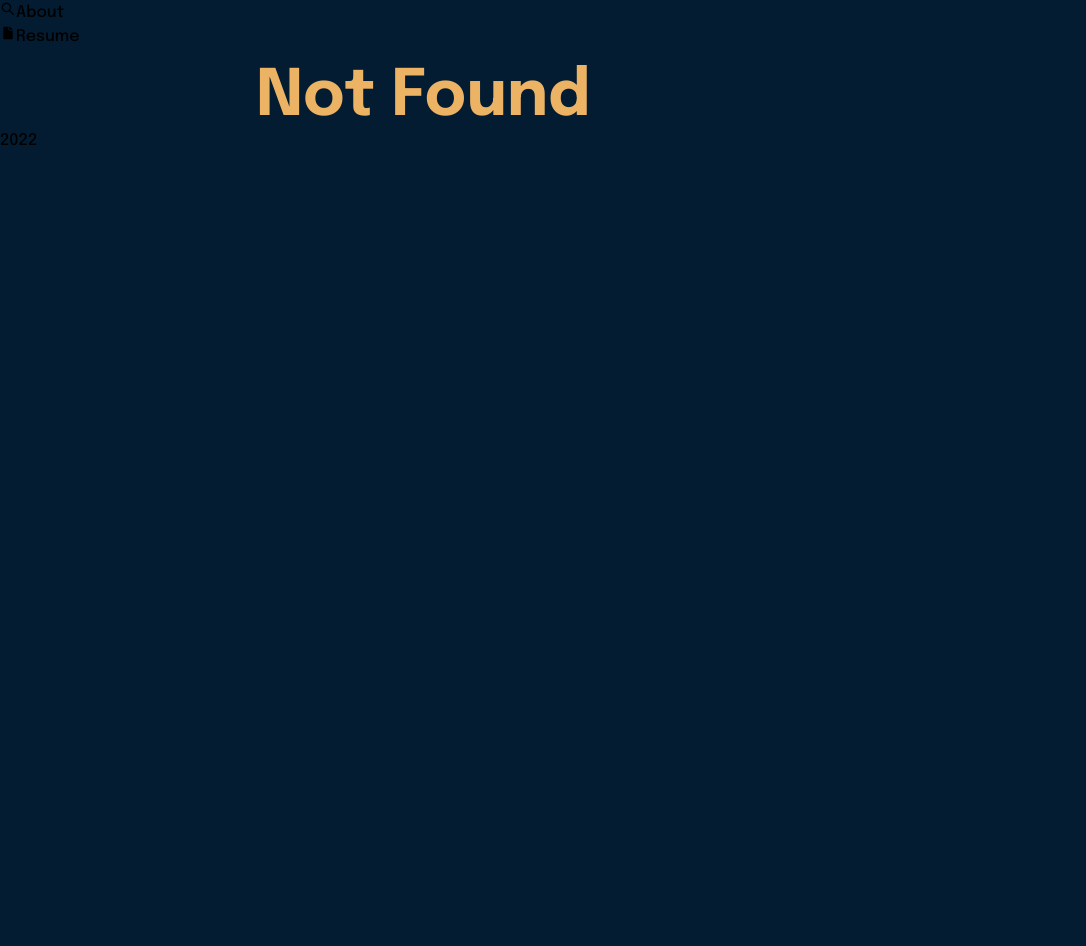
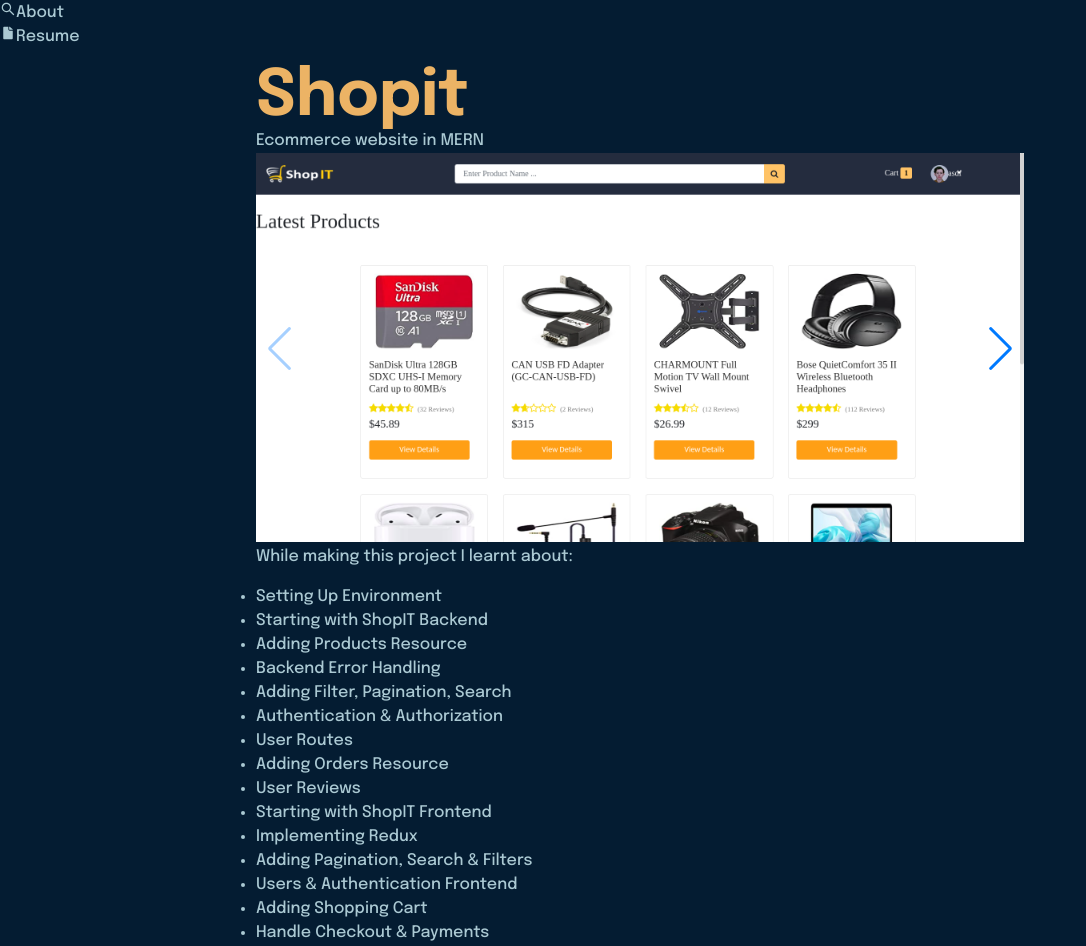
Before and after one commit to rosharp/portfolio, a React (Create React App) app: page /shopit in a window 1280 px wide. Before the commit this address had no page. Shown: the part 111-1057 px from the top of the page, without its empty margins (0-1086 px from the left). Before the commit the page ends 800 px from the top, so only its background shows below. Built offline with nearby package versions, Linux system fonts and the light colour scheme.

Commit message:
Sliders with images

```diff
--- a/package.json
+++ b/package.json
@@ -13,6 +13,8 @@
     "react-router-hash-link": "^2.4.3",
     "react-scripts": "5.0.1",
     "react-scroll": "^1.8.7",
+    "react-slick": "^0.29.0",
+    "swiper": "^8.3.2",
     "web-vitals": "^2.1.4"
   },
   "scripts": {
--- a/public/index.html
+++ b/public/index.html
@@ -24,6 +24,9 @@
       work correctly both with client-side routing and a non-root public URL.
       Learn how to configure a non-root public URL by running `npm run build`.
     -->
+    <link rel="stylesheet" type="text/css" charset="UTF-8" href="https://cdnjs.cloudflare.com/ajax/libs/slick-carousel/1.6.0/slick.min.css" />
+    <link rel="stylesheet" type="text/css" href="https://cdnjs.cloudflare.com/ajax/libs/slick-carousel/1.6.0/slick-theme.min.css" />
+
     <title>React App</title>
   </head>
   <body>
--- a/src/App.jsx
+++ b/src/App.jsx
@@ -1,8 +1,12 @@
-import { BrowserRouter as Router, Routes, Route, Link } from "react-router-dom";
+import { BrowserRouter as Router, Route, Routes } from "react-router-dom";
 import Home from "./components/Home";
+import { Layout } from "./components/Layout";
+import NotFound from "./components/NotFound";
 import Resume from "./components/Resume";
-import NotFound from "./components/NotFound";
-import { Layout } from "./components/Layout";
+import Shopit from "./components/Shopit";
+import Intro from "./components/Intro";
+import Rating from "./components/Rating";
+import Space from "./components/Space";
 
 function App() {
   return (
@@ -12,6 +16,10 @@ function App() {
             <Route path="/" element={<Layout />}>
               <Route index element={<Home />} />
               <Route path="resume" element={<Resume />} />
+              <Route path="shopit" element={<Shopit />} />
+              <Route path="intro" element={<Intro />} />
+              <Route path="space" element={<Space />} />
+              <Route path="rating" element={<Rating />} />
               <Route path="*" element={<NotFound />} />
             </Route>
         </Routes>
--- /dev/null
+++ b/src/components/Intro.jsx
@@ -0,0 +1,38 @@
+import React from "react";
+// Import Swiper React components
+import { Swiper, SwiperSlide } from "swiper/react";
+
+// Import Swiper styles
+import "swiper/css";
+import "swiper/css/navigation";
+
+// import required modules
+import { Navigation } from "swiper";
+
+import IntroMobile from "../images/intro section/intro-mobile.png";
+import IntroMobileNav from "../images/intro section/intro-mobile-nav.png";
+import IntroNavToggled from "../images/intro section/intro-nav-toggled.png";
+
+const Images = [
+  IntroNavToggled,
+  IntroMobile,
+  IntroMobileNav,
+];
+
+export default function App() {
+  return (
+    <>
+      <h1>Intro</h1>
+      <p>Intro Section with Dropdown Navigation</p>
+      <Swiper navigation={true} modules={[Navigation]} className="mySwiper">
+        {
+          Images.map((item, index) => {
+            return (
+              <SwiperSlide index={index}><img src={item} alt="project" /></SwiperSlide>
+            )
+          })
+        }
+      </Swiper>
+    </>
+  );
+}
--- /dev/null
+++ b/src/components/Rating.jsx
@@ -0,0 +1,36 @@
+import React from "react";
+// Import Swiper React components
+import { Swiper, SwiperSlide } from "swiper/react";
+
+// Import Swiper styles
+import "swiper/css";
+import "swiper/css/navigation";
+
+// import required modules
+import { Navigation } from "swiper";
+
+import RatingMain from "../images/interactive rating component/interactive-rating-component-rating.png";
+import RatingThankYou from "../images/interactive rating component/interactive-rating-component-thank-you.png";
+
+const Images = [
+  RatingMain,
+  RatingThankYou,
+];
+
+export default function App() {
+  return (
+    <>
+      <h1>Rating</h1>
+      <p>Interactive Rating Component</p>
+      <Swiper navigation={true} modules={[Navigation]} className="mySwiper">
+        {
+          Images.map((item, index) => {
+            return (
+              <SwiperSlide index={index}><img src={item} alt="project" /></SwiperSlide>
+            )
+          })
+        }
+      </Swiper>
+    </>
+  );
+}
--- /dev/null
+++ b/src/components/Shopit.jsx
@@ -0,0 +1,76 @@
+import React from "react";
+// Import Swiper React components
+import { Swiper, SwiperSlide } from "swiper/react";
+
+// Import Swiper styles
+import "swiper/css";
+import "swiper/css/navigation";
+
+// import required modules
+import { Navigation } from "swiper";
+
+import ShopitMain from "../images/shopIT/shopit-main.png";
+import ShopitProduct from "../images/shopIT/shopit-product.png";
+import ShopitSearch from "../images/shopIT/shopit-search.png";
+import ShopitCart from "../images/shopIT/shopit-cart.png";
+import ShopitCheckout from "../images/shopIT/shopit-checkout.png";
+import ShopitConfirmOrder from "../images/shopIT/shopit-confirm-order.png";
+import ShopitPayment from "../images/shopIT/shopit-payment.png";
+import ShopitShippingInfo from "../images/shopIT/shopit-shipping-info.png";
+import ShopitSuccess from "../images/shopIT/shopit-success.png";
+import ShopitOrders from "../images/shopIT/shopit-orders.png";
+import ShopitOrderInfo from "../images/shopIT/shopit-order-info.png";
+
+const Images = [
+  ShopitMain,
+  ShopitProduct,
+  ShopitSearch,
+  ShopitCart,
+  ShopitCheckout,
+  ShopitConfirmOrder,
+  ShopitPayment,
+  ShopitShippingInfo,
+  ShopitSuccess,
+  ShopitOrders,
+  ShopitOrderInfo,
+];
+
+export default function App() {
+  return (
+    <>
+      <h1>Shopit</h1>
+      <p>Ecommerce website in MERN</p>
+      <Swiper navigation={true} modules={[Navigation]} className="mySwiper">
+        {
+          Images.map((item, index) => {
+            return (
+              <SwiperSlide index={index}><img src={item} alt="project" /></SwiperSlide>
+            )
+          })
+        }
+      </Swiper>
+      <p>While making this project I learnt about:</p>
+      <ul>
+        <li>Setting Up Environment</li>
+        <li>Starting with ShopIT Backend</li>
+        <li>Adding Products Resource</li>
+        <li>Backend Error Handling</li>
+        <li>Adding Filter, Pagination, Search</li>
+        <li>Authentication & Authorization</li>
+        <li>User Routes</li>
+        <li>Adding Orders Resource</li>
+        <li>User Reviews</li>
+        <li>Starting with ShopIT Frontend</li>
+        <li>Implementing Redux</li>
+        <li>Adding Pagination, Search & Filters</li>
+        <li>Users & Authentication Frontend</li>
+        <li>Adding Shopping Cart</li>
+        <li>Handle Checkout & Payments</li>
+        <li>User Orders & Reviews</li>
+        <li>Admin Routes</li>
+        <li>Deployment</li>
+        <li>Your Task / Assignment</li>
+      </ul>
+    </>
+  );
+}
--- /dev/null
+++ b/src/components/Space.jsx
@@ -0,0 +1,50 @@
+import React from "react";
+// Import Swiper React components
+import { Swiper, SwiperSlide } from "swiper/react";
+
+// Import Swiper styles
+import "swiper/css";
+import "swiper/css/navigation";
+
+// import required modules
+import { Navigation } from "swiper";
+
+import SpaceMain from "../images/space/Space.png";
+import SpaceMainMobile from "../images/space/Space-mobile.png";
+import SpaceMainMainMobileToggled from "../images/space/Space-mobile-toggled.png";
+import Mars from "../images/space/Mars.png";
+import MoonMobile from "../images/space/Moon-mobile.png";
+import SpaceCrew from "../images/space/Crew.png";
+import SpaceCrewMobile from "../images/space/Crew-mobile.png";
+import SpaceTechnology from "../images/space/Technology.png";
+import SpaceTechnologyMobile from "../images/space/Technology-mobile.png";
+
+const Images = [
+  SpaceMain,
+  SpaceMainMobile,
+  SpaceMainMainMobileToggled,
+  Mars,
+  MoonMobile,
+  SpaceCrew,
+  SpaceCrewMobile,
+  SpaceTechnology,
+  SpaceTechnologyMobile,
+];
+
+export default function App() {
+  return (
+    <>
+      <h1>Space</h1>
+      <p>Fully Responsive Space Tourism Website</p>
+      <Swiper navigation={true} modules={[Navigation]} className="mySwiper">
+        {
+          Images.map((item, index) => {
+            return (
+              <SwiperSlide index={index}><img src={item} alt="project" /></SwiperSlide>
+            )
+          })
+        }
+      </Swiper>
+    </>
+  );
+}
--- a/src/components/Web.jsx
+++ b/src/components/Web.jsx
@@ -1,4 +1,5 @@
 import React from "react";
+import { Link } from "react-router-dom";
 import SpaceRound from "../images/space/Moon-mobile-cropped.png";
 import ShopitRound from "../images/shopIT/shopit-main-cropped.png";
 import IntroRound from "../images/intro section/intro-mobile-cropped.png";
@@ -10,10 +11,10 @@ const Web = () => {
             <h2>Web</h2>
             <p>Work I've done that resides out there, somewhere in the vast virtual space of the Internet.</p>
             <div className="projects">
-                <img className="round-img" alt="shopit" src={ShopitRound} />
-                <img className="round-img" alt="space" src={SpaceRound} />
-                <img className="round-img" alt="intro" src={IntroRound} />
-                <img className="round-img" alt="interactive-rating-component" src={RatingRound} />
+                <Link to="shopit"><img className="round-img" alt="shopit" src={ShopitRound} /></Link>
+                <Link to="space"><img className="round-img" alt="space" src={SpaceRound} /></Link>
+                <Link to="intro"><img className="round-img" alt="intro" src={IntroRound} /></Link>
+                <Link to="rating"><img className="round-img" alt="interactive-rating-component" src={RatingRound} /></Link>
             </div>
         </div>
     );
--- a/src/css/style.scss
+++ b/src/css/style.scss
@@ -44,7 +44,8 @@ p {
   margin-bottom: 0em;
 }
 
-p {
+p,
+li {
   color: $clr-neutral-100;
 }
 
@@ -99,6 +100,38 @@ a {
   object-fit: contain;
   border-radius: 50%;
   margin-block: 1.5rem;
+}
+
+.swiper {
+  width: 100%;
+  height: 100%;
+}
+
+.swiper-slide {
+  text-align: center;
+  font-size: 18px;
+  background: #fff;
+
+  /* Center slide text vertically */
+  display: -webkit-box;
+  display: -ms-flexbox;
+  display: -webkit-flex;
+  display: flex;
+  -webkit-box-pack: center;
+  -ms-flex-pack: center;
+  -webkit-justify-content: center;
+  justify-content: center;
+  -webkit-box-align: center;
+  -ms-flex-align: center;
+  -webkit-align-items: center;
+  align-items: center;
+}
+
+.swiper-slide img {
+  display: block;
+  width: 100%;
+  height: 100%;
+  object-fit: cover;
 }
 
 body {
@@ -176,6 +209,7 @@ body {
     top: 0;
     left: -100%;
     transition: 850ms;
+    z-index: 9999;
   }
 
   .nav-menu.active {
--- a/src/index.js
+++ b/src/index.js
@@ -2,6 +2,8 @@ import React from 'react';
 import ReactDOM from 'react-dom/client';
 import App from './App';
 import "./css/dist/style.css";
+import 'swiper/css';
+import "swiper/css/bundle";
 import reportWebVitals from './reportWebVitals';
 
 const root = ReactDOM.createRoot(document.getElementById('root'));
```
Also changed, not shown: src/css/dist/style.css, 1 other file (tests, documents, lock files or other folders).
